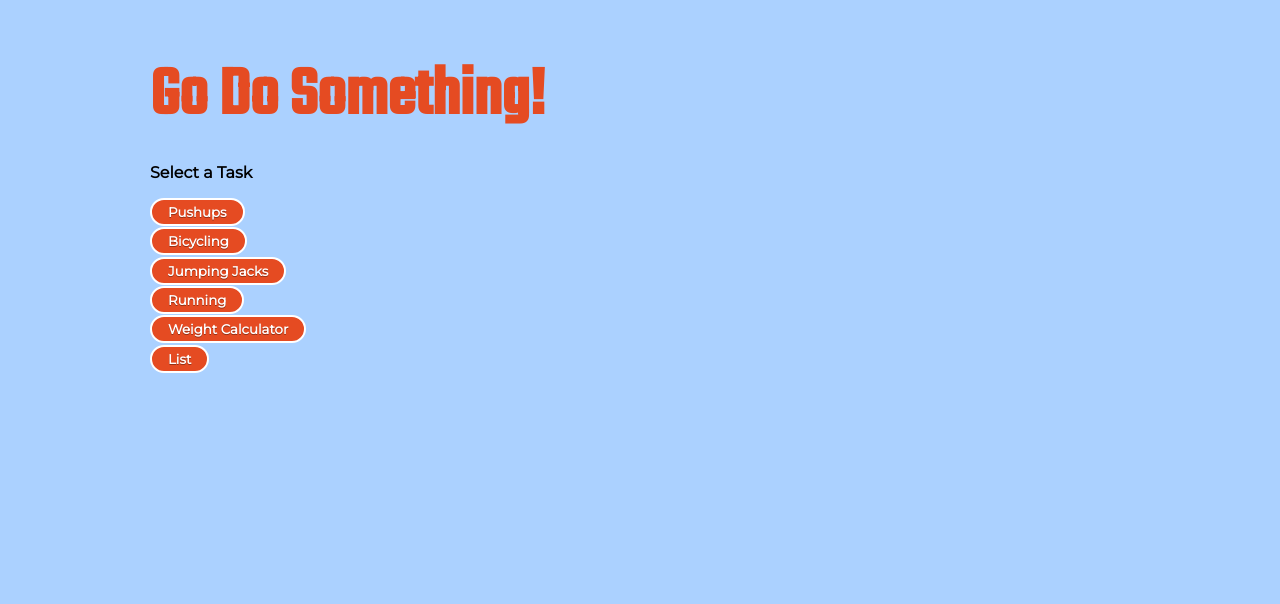
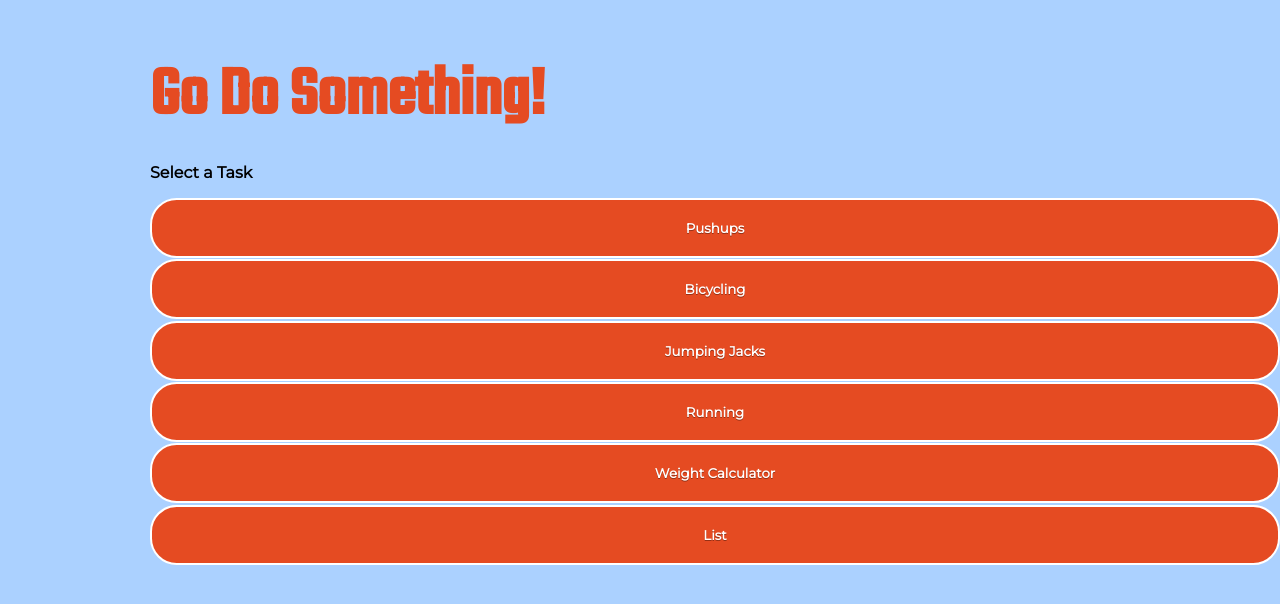
Before and after one commit to emily-foley/portfolio-1, a React (Create React App) app in the folder exercise-app/: page / in a window 1280 px wide. Shown: the top 604 px of the page. Built offline with nearby package versions, Linux system fonts and the light colour scheme.

Commit message:
March 20, 2022 7:18 PM

```diff
--- a/exercise-app/src/App.css
+++ b/exercise-app/src/App.css
@@ -58,8 +58,9 @@ h1,.something{
 
 
 button{
-  display:inline-block;
-  padding:0.3em 1.2em;
+  display: block;
+  width: 100%;
+  padding: 20px 28px;
   margin:0 0.1em 0.1em 0;
   border:0.16em solid rgba(255,255,255,0);
   border-radius:2em;
```
